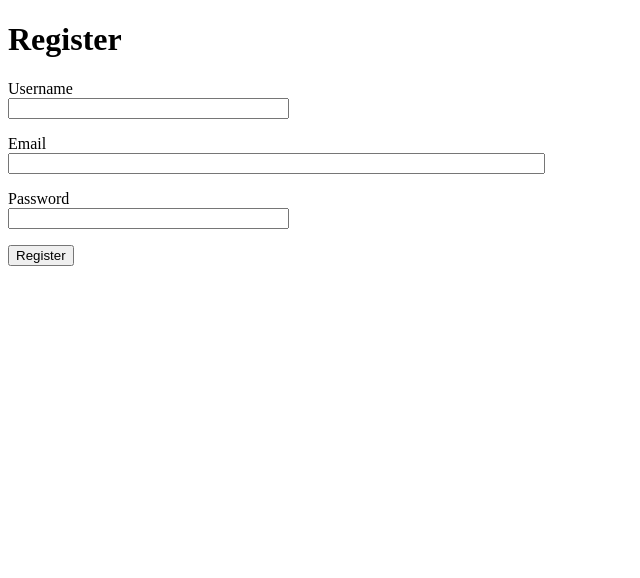
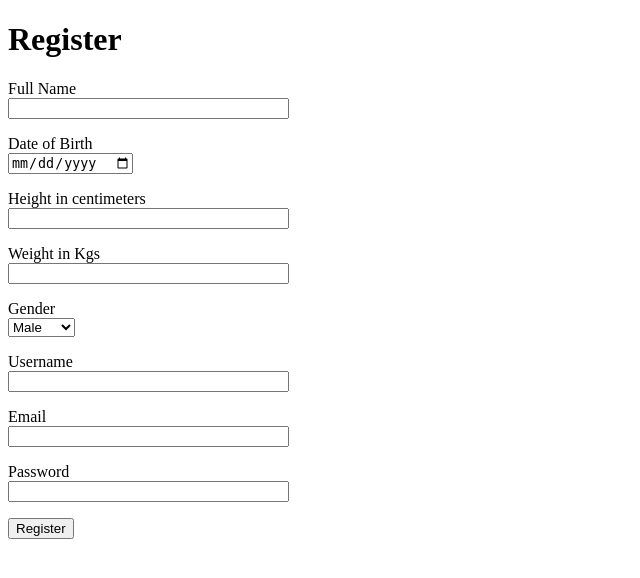
Before and after one commit to simransirsat/Abbiocco, a Flask app: page /register in a window 1280 px wide. Shown: the top 578 px of the page, without its empty margins (0-640 px from the left). Run offline with Flask 2, Linux system fonts and the light colour scheme; some libraries are stand-ins or nearby versions.

Commit message:
Reg fields added

```diff
--- a/app/forms.py
+++ b/app/forms.py
@@ -1,6 +1,7 @@
 from flask_wtf import FlaskForm
-from wtforms import StringField, PasswordField, SubmitField , BooleanField
+from wtforms import StringField, PasswordField, SubmitField , BooleanField, FloatField, SelectField
 from wtforms.validators import DataRequired, ValidationError, DataRequired, Email, EqualTo
+from wtforms.fields.html5 import DateField
 from app import db
 from app.models import User
 
@@ -11,9 +12,16 @@ class LoginForm(FlaskForm):
 
 
 class RegistrationForm(FlaskForm):
+	name = StringField('Full Name', validators=[DataRequired()])
+	weight = FloatField('Weight in Kgs', validators=[DataRequired()])
+	height = FloatField('Height in centimeters', validators=[DataRequired()])
+	dob = DateField('Date of Birth', format='%Y-%m-%d', validators=[DataRequired()])
+	gender = SelectField('Gender', choices=[('M', 'Male'), ('F','Female'), ('O', 'Other')], validators=[DataRequired()])
 	username = StringField('Username', validators=[DataRequired()])
 	email = StringField('Email', validators=[DataRequired(), Email()])
 	password = PasswordField('Password', validators=[DataRequired()])
+
+
 	submit = SubmitField('Register')
 
 	def validate_username(self, username):
--- a/app/templates/register.html
+++ b/app/templates/register.html
@@ -10,6 +10,41 @@
   <form action="" method="post">
       {{ form.hidden_tag() }}
       <p>
+        {{ form.name.label }}<br>
+        {{ form.name(size=32) }}<br>
+        {% for error in form.name.errors %}
+        <span style="color: red;">[{{ error }}]</span>
+        {% endfor %}
+     </p>
+     <p>
+        {{ form.dob.label }}<br>
+        {{ form.dob(size=32) }}<br>
+        {% for error in form.dob.errors %}
+        <span style="color: red;">[{{ error }}]</span>
+        {% endfor %}
+     </p>
+     <p>
+        {{ form.height.label }}<br>
+        {{ form.height(size=32) }}<br>
+        {% for error in form.height.errors %}
+        <span style="color: red;">[{{ error }}]</span>
+        {% endfor %}
+    </p>
+    <p>
+        {{ form.weight.label }}<br>
+        {{ form.weight(size=32) }}<br>
+        {% for error in form.weight.errors %}
+        <span style="color: red;">[{{ error }}]</span>
+        {% endfor %}
+    </p>
+    <p>
+        {{ form.gender.label }}<br>
+        {{ form.gender}}<br>
+        {% for error in form.gender.errors %}
+        <span style="color: red;">[{{ error }}]</span>
+        {% endfor %}
+    </p>
+      <p>
           {{ form.username.label }}<br>
           {{ form.username(size=32) }}<br>
           {% for error in form.username.errors %}
@@ -18,7 +53,7 @@
       </p>
       <p>
           {{ form.email.label }}<br>
-          {{ form.email(size=64) }}<br>
+          {{ form.email(size=32) }}<br>
           {% for error in form.email.errors %}
           <span style="color: red;">[{{ error }}]</span>
           {% endfor %}
```
